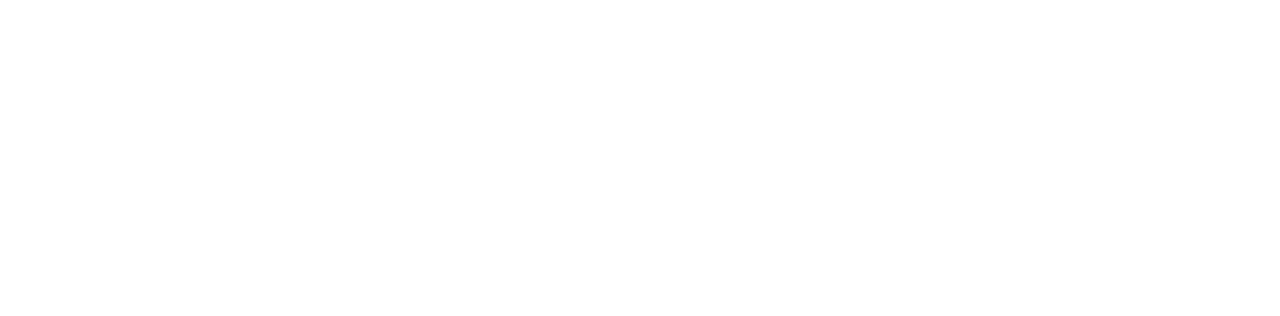
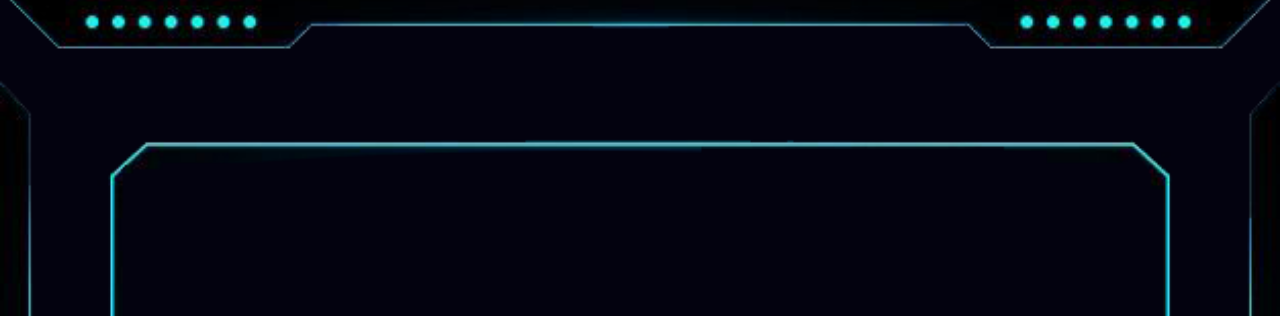
Before and after one commit to madhavagarwal3012/Portfolio, a plain HTML site: page index.html in a window 1280 px wide. Shown: the top 316 px of the page. Drawn offline with Linux system fonts and the light colour scheme.

Commit message:
Update index.html

```diff
--- a/index.html
+++ b/index.html
@@ -10,7 +10,7 @@
             text-align: center;
             margin: 0;
             padding: 0;
-            background-image: url('');
+            background-image: url('https://raw.githubusercontent.com/madhavagarwal3012/Portfolio/main/Background.png');
             background-size: cover;
             background-position: center;
             color: #fff;
```
